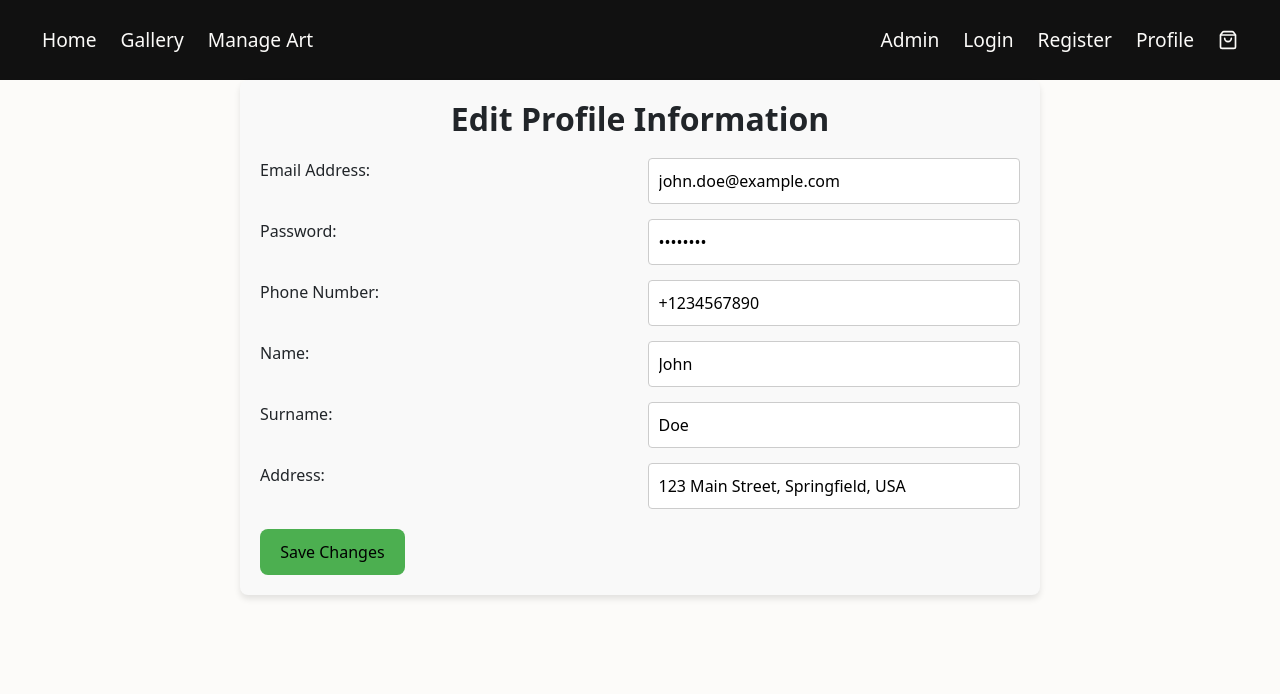
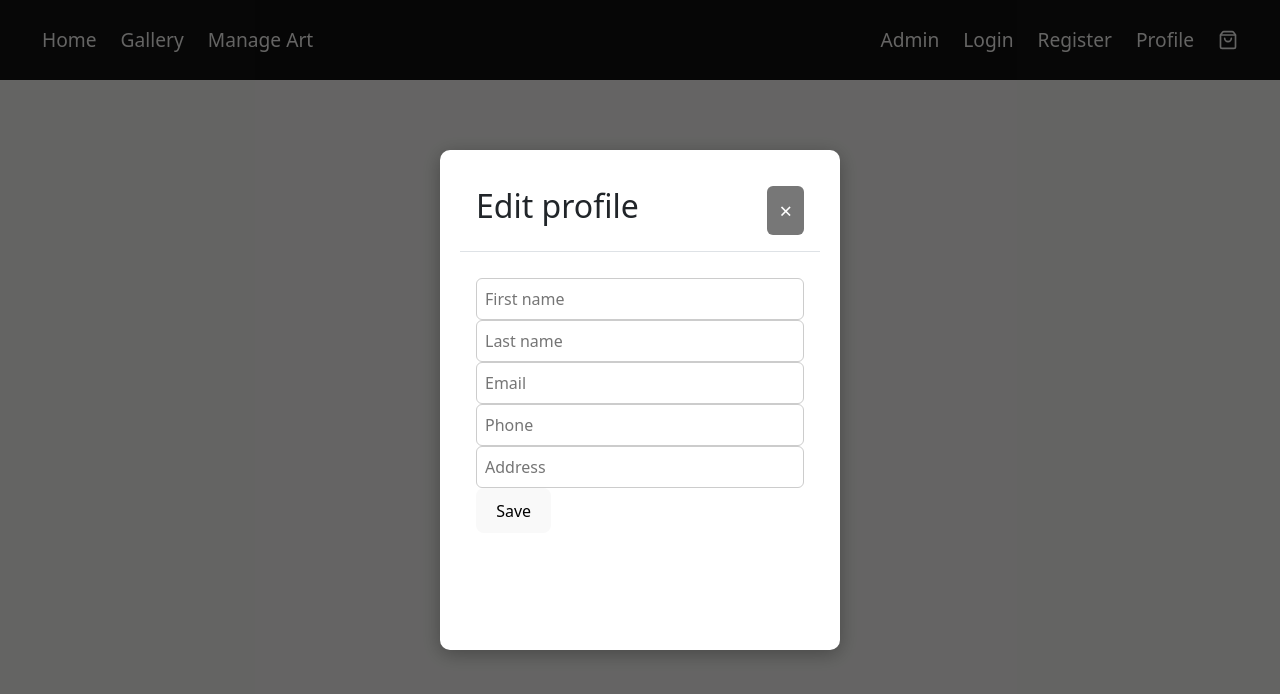
Before and after one commit to MatLan8/ArtFront, a React (Vite) app: page /Profile/EditProfile in a window 1280 px wide. Shown: the top 694 px of the page. Built offline with nearby package versions, Linux system fonts and the light colour scheme.

Commit message:
profile_customers

```diff
--- a/src/pages/Profile/EditProfile.tsx
+++ b/src/pages/Profile/EditProfile.tsx
@@ -1,80 +1,39 @@
 import { useState } from "react";
-import styles from "./Profile.module.css";
+import Modal from "../../components/Modals/Modal";
 
-const EditProfile = () => {
-  const [user, setUser] = useState({
-    email: "john.doe@example.com",
-    password: "********",
-    phone: "+1234567890",
-    name: "John",
-    surname: "Doe",
-    address: "123 Main Street, Springfield, USA",
-  });
+interface Props {
+  client: any;
+  onClose: () => void;
+  onSaved: (c: any) => void;
+}
 
-  const handleChange = (e: React.ChangeEvent<HTMLInputElement>) => {
-    const { name, value } = e.target;
-    setUser((prevUser) => ({ ...prevUser, [name]: value }));
+export default function EditProfileModal({ client, onClose, onSaved }: Props) {
+  const [form, setForm] = useState({ ...client });
+  const clientId = localStorage.getItem("clientId");
+
+  const handleChange = (e: any) =>
+    setForm({ ...form, [e.target.name]: e.target.value });
+
+  const save = async () => {
+    await fetch(`https://localhost:5242/api/client/${clientId}`, {
+      method: "PUT",
+      headers: { "Content-Type": "application/json" },
+      body: JSON.stringify(form),
+    });
+
+    onSaved(form);
+    onClose();
   };
 
-  const handleSubmit = () => {};
+  return (
+    <Modal title="Edit profile" onClose={onClose}>
+      <input name="firstName" value={form.firstName || ""} onChange={handleChange} placeholder="First name" />
+      <input name="lastName" value={form.lastName || ""} onChange={handleChange} placeholder="Last name" />
+      <input name="email" value={form.email || ""} onChange={handleChange} placeholder="Email" />
+      <input name="phoneNumber" value={form.phoneNumber || ""} onChange={handleChange} placeholder="Phone" />
+      <input name="address" value={form.address || ""} onChange={handleChange} placeholder="Address" />
 
-  return (
-    <div className={styles.profileContainer}>
-      <h1 className={styles.title}>Edit Profile Information</h1>
-      <div className={styles.infoSection}>
-        <label>Email Address:</label>
-        <input
-          type="email"
-          name="email"
-          value={user.email}
-          onChange={handleChange}
-        />
-
-        <label>Password:</label>
-        <input
-          type="password"
-          name="password"
-          value={user.password}
-          onChange={handleChange}
-        />
-
-        <label>Phone Number:</label>
-        <input
-          type="tel"
-          name="phone"
-          value={user.phone}
-          onChange={handleChange}
-        />
-
-        <label>Name:</label>
-        <input
-          type="text"
-          name="name"
-          value={user.name}
-          onChange={handleChange}
-        />
-
-        <label>Surname:</label>
-        <input
-          type="text"
-          name="surname"
-          value={user.surname}
-          onChange={handleChange}
-        />
-
-        <label>Address:</label>
-        <input
-          type="text"
-          name="address"
-          value={user.address}
-          onChange={handleChange}
-        />
-      </div>
-      <button className={styles.saveButton} onClick={handleSubmit}>
-        Save Changes
-      </button>
-    </div>
+      <button onClick={save}>Save</button>
+    </Modal>
   );
-};
-
-export default EditProfile;
+}
--- a/src/pages/Profile/LikedArt.tsx
+++ b/src/pages/Profile/LikedArt.tsx
@@ -1,13 +1,43 @@
-import React from 'react';
-import styles from './Profile.module.css';
+import { useEffect, useState } from "react";
 
-const LikedArt = () => {
+interface Artwork {
+  artworkId: string;
+  title: string;
+}
+
+export default function LikedArt() {
+  const [artworks, setArtworks] = useState<Artwork[]>([]);
+  const clientId = localStorage.getItem("clientId");
+
+  const load = async () => {
+    const res = await fetch(
+      `https://localhost:5242/api/client/${clientId}/liked-artworks`
+    );
+    setArtworks(await res.json());
+  };
+
+  useEffect(() => {
+    load();
+  }, []);
+
+  const remove = async (artworkId: string) => {
+    await fetch(
+      `https://localhost:5242/api/client/${clientId}/liked-artworks/${artworkId}`,
+      { method: "DELETE" }
+    );
+    load();
+  };
+
   return (
-    <div className={styles.profileContainer}>
-      <h1 className={styles.title}>Liked Art</h1>
-      <p>Here you can view all the artworks you have liked.</p>
+    <div>
+      <h1>Liked artworks</h1>
+
+      {artworks.map(a => (
+        <div key={a.artworkId}>
+          <span>{a.title}</span>
+          <button onClick={() => remove(a.artworkId)}>Remove</button>
+        </div>
+      ))}
     </div>
   );
-};
-
-export default LikedArt;
+}
--- a/src/pages/Profile/OrderHistory.tsx
+++ b/src/pages/Profile/OrderHistory.tsx
@@ -1,46 +1,31 @@
-import styles from './Profile.module.css';
+import { useEffect, useState } from "react";
 
-const OrderHistory = () => {
-  const orders = [
-    {
-      orderDate: "2025-10-01",
-      sum: "$150.00",
-      address: "123 Main Street, Springfield, USA",
-      paymentMethod: "Credit Card",
-      deliveryDate: "2025-10-05",
-      trackingNumber: "TRACK12345",
-      orderComment: "Leave at the front door.",
-      discountPercent: 10,
-    },
-    {
-      orderDate: "2025-09-15",
-      sum: "$200.00",
-      address: "456 Elm Street, Springfield, USA",
-      paymentMethod: "PayPal",
-      deliveryDate: "2025-09-20",
-      trackingNumber: "TRACK67890",
-      orderComment: "Ring the bell upon delivery.",
-      discountPercent: 5,
-    },
-  ];
+interface Order {
+  id: string;
+  total: number;
+  createdAt: string;
+}
+
+export default function OrderHistory() {
+  const [orders, setOrders] = useState<Order[]>([]);
+  const clientId = localStorage.getItem("clientId");
+
+  useEffect(() => {
+    fetch(`https://localhost:5242/api/client/${clientId}/orders`)
+      .then(res => res.json())
+      .then(setOrders);
+  }, []);
 
   return (
-    <div className={styles.profileContainer}>
-      <h1 className={styles.title}>Order History</h1>
-      {orders.map((order, index) => (
-        <div key={index} className={styles.orderCard}>
-          <p><strong>Order Date:</strong> {order.orderDate}</p>
-          <p><strong>Sum:</strong> {order.sum}</p>
-          <p><strong>Address:</strong> {order.address}</p>
-          <p><strong>Payment Method:</strong> {order.paymentMethod}</p>
-          <p><strong>Delivery Date:</strong> {order.deliveryDate}</p>
-          <p><strong>Tracking Number:</strong> {order.trackingNumber}</p>
-          <p><strong>Order Comment:</strong> {order.orderComment}</p>
-          <p><strong>Discount Percent:</strong> {order.discountPercent}%</p>
+    <div>
+      <h1>Order history</h1>
+
+      {orders.map(o => (
+        <div key={o.id}>
+          <p>Total: {o.total} €</p>
+          <p>Date: {new Date(o.createdAt).toLocaleDateString()}</p>
         </div>
       ))}
     </div>
   );
-};
-
-export default OrderHistory;
+}
--- a/src/pages/Profile/Profile.tsx
+++ b/src/pages/Profile/Profile.tsx
@@ -1,47 +1,55 @@
-import React from 'react';
-import { useNavigate } from 'react-router-dom';
-import styles from './Profile.module.css';
+import { useEffect, useState } from "react";
+import styles from "./Profile.module.css";
+import EditProfileModal from "./EditProfile";
+import { useNavigate } from "react-router-dom";
+
+interface Client {
+  firstName?: string;
+  lastName?: string;
+  email?: string;
+  phoneNumber?: string;
+  address?: string;
+}
 
 const Profile = () => {
   const navigate = useNavigate();
+  const [client, setClient] = useState<Client | null>(null);
+  const [showEdit, setShowEdit] = useState(false);
 
-  // Mock user data
-  const user = {
-    email: 'john.doe@example.com',
-    password: '********',
-    phone: '+1234567890',
-    name: 'John',
-    surname: 'Doe',
-    address: '123 Main Street, Springfield, USA',
-  };
+  const clientId = localStorage.getItem("Id");
+
+  useEffect(() => {
+    if (!clientId) return;
+
+    fetch(`https://localhost:5242/api/client/${clientId}`)
+      .then(res => res.json())
+      .then(setClient);
+  }, [clientId]);
+
+  if (!client) return <p>Loading...</p>;
 
   return (
     <div className={styles.profileContainer}>
-      <h1 className={styles.title}>Profile Information</h1>
-      <div className={styles.infoSection}>
-        <label>Email Address:</label>
-        <p>{user.email}</p>
+      <h1>Profile</h1>
 
-        <label>Password:</label>
-        <p>{user.password}</p>
+      <p><b>Email:</b> {client.email}</p>
+      <p><b>Phone:</b> {client.phoneNumber}</p>
+      <p><b>Name:</b> {client.firstName} {client.lastName}</p>
+      <p><b>Address:</b> {client.address}</p>
 
-        <label>Phone Number:</label>
-        <p>{user.phone}</p>
+      <div className={styles.buttonSection}>
+        <button onClick={() => setShowEdit(true)}>Edit profile</button>
+        <button onClick={() => navigate("/profile/liked")}>Liked art</button>
+        <button onClick={() => navigate("/profile/orders")}>Orders</button>
+      </div>
 
-        <label>Name:</label>
-        <p>{user.name}</p>
-
-        <label>Surname:</label>
-        <p>{user.surname}</p>
-
-        <label>Address:</label>
-        <p>{user.address}</p>
-      </div>
-      <div className={styles.buttonSection}>
-        <button className={styles.likedArtButton} onClick={() => navigate('/Profile/LikedArt')}>Liked Art</button>
-        <button className={styles.editProfileButton} onClick={() => navigate('/Profile/EditProfile')}>Edit Profile Information</button>
-        <button className={styles.orderHistoryButton} onClick={() => navigate('/Profile/OrderHistory')}>Order History</button>
-      </div>
+      {showEdit && (
+        <EditProfileModal
+          client={client}
+          onClose={() => setShowEdit(false)}
+          onSaved={setClient}
+        />
+      )}
     </div>
   );
 };
```
Also changed, not shown: 1 other file (tests, documents, lock files or other folders).
